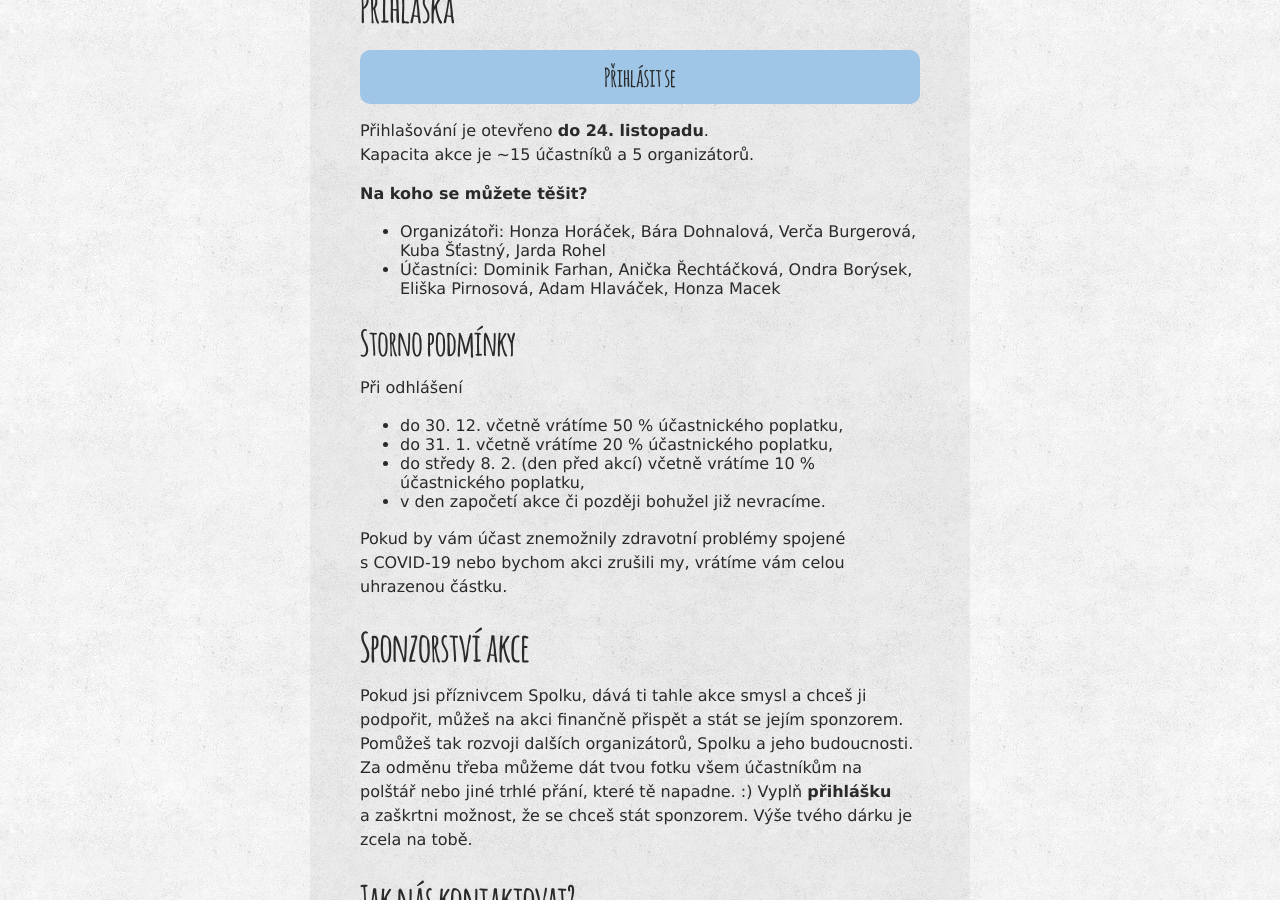
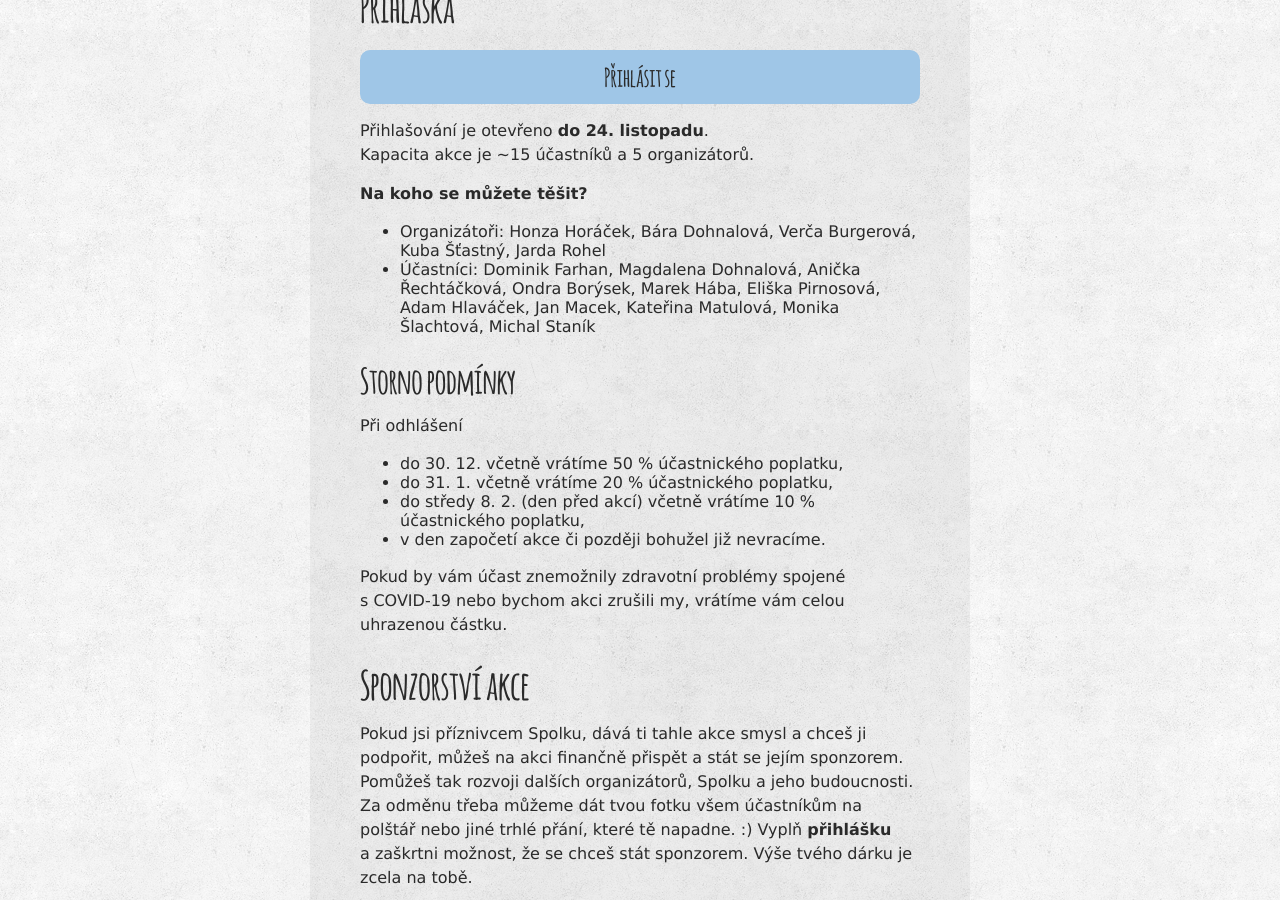
Before and after one commit to zverinec/zverinec-web, a Jekyll site: the page built from _pages/winterlis23.md, in a window 1280 px wide and 900 px high, scrolled down 2170 px. Built offline with Jekyll 4.4.1, drawn with Linux system fonts in a browser that asks for light colours; comment, search, counter and statistics services are not loaded.

Commit message:
Add participants

```diff
--- a/_pages/winterlis23.md
+++ b/_pages/winterlis23.md
@@ -62,8 +62,7 @@ Kapacita akce je ~15 účastníků a 5 organizátorů.
 **Na koho se můžete těšit?**
 
 - Organizátoři: Honza Horáček, Bára Dohnalová, Verča Burgerová, Kuba Šťastný, Jarda Rohel
-- Účastníci: Dominik Farhan, Anička Řechtáčková, Ondra Borýsek, Eliška Pirnosová, Adam Hlaváček,
-  Honza Macek
+- Účastníci: Dominik Farhan, Magdalena Dohnalová, Anička Řechtáčková, Ondra Borýsek, Marek Hába, Eliška Pirnosová, Adam Hlaváček, Jan Macek, Kateřina Matulová, Monika Šlachtová, Michal Staník
 
 ### Storno podmínky
 
```
